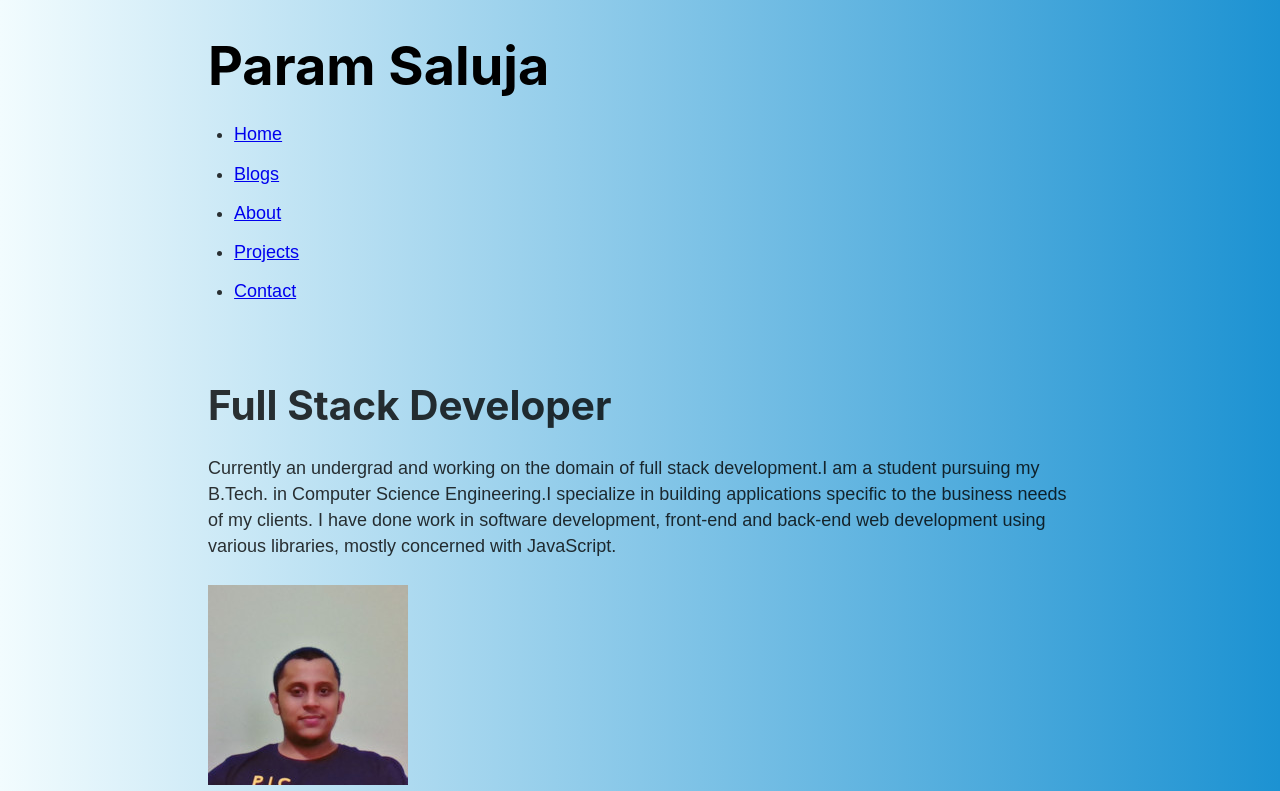
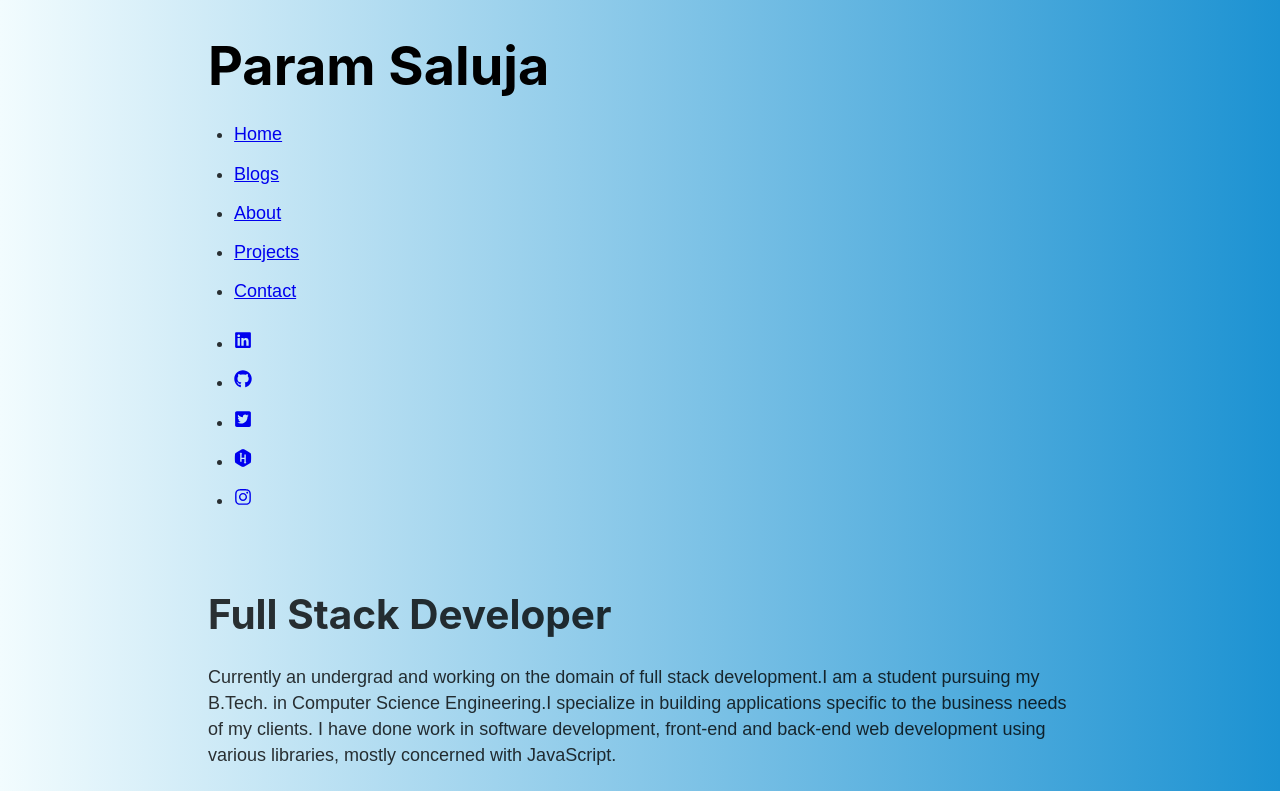
Before and after one commit to salujaparam/gatsby-blog, a Gatsby site: page / in a window 1280 px wide. Shown: the top 791 px of the page. Built offline with nearby package versions, Linux system fonts and the light colour scheme; Gatsby itself is replaced by a stand-in of ours.

Commit message:
edited navbar

```diff
--- a/package.json
+++ b/package.json
@@ -24,7 +24,8 @@
     "prop-types": "^15.7.2",
     "react": "^16.8.6",
     "react-dom": "^16.8.6",
-    "react-helmet": "^5.2.1"
+    "react-helmet": "^5.2.1",
+    "react-icons": "^3.7.0"
   },
   "devDependencies": {
     "env-cmd": "^9.0.1",
--- a/src/components/header.js
+++ b/src/components/header.js
@@ -1,6 +1,7 @@
 import React from "react"
 import { Link, graphql, useStaticQuery } from "gatsby"
 import headerStyles from "./header.module.scss"
+import {FaLinkedin, FaGithub, FaTwitterSquare, FaHackerrank, FaInstagram} from 'react-icons/fa'
 
 export default function Header() {
   const data = useStaticQuery(graphql`
@@ -21,7 +22,7 @@ export default function Header() {
           {data.site.siteMetadata.author}
         </Link>
       </h1>
-      <nav>
+      <nav className={headerStyles.navMainList}>
         <ul className={headerStyles.navList}>
           <li>
             <Link
@@ -69,6 +70,43 @@ export default function Header() {
             </Link>
           </li>
         </ul>
+        <ul className={headerStyles.navList}>
+          <li>
+            <a href="https://www.linkedin.com/in/param-saluja-8a011a171/" target="_blank" rel="noopener noreferrer"
+                  className={headerStyles.navItem}
+            >
+              <FaLinkedin />
+            </a>
+          </li>
+          <li>
+            <a href="https://github.com/salujaparam" target="_blank" rel="noopener noreferrer"
+                  className={headerStyles.navItem}
+            >
+              <FaGithub />
+            </a>
+          </li>
+          <li>
+          <a href="https://twitter.com/param53602815" target="_blank" rel="noopener noreferrer"
+                className={headerStyles.navItem}
+            >
+              <FaTwitterSquare />
+          </a>
+          </li>
+          <li>
+          <a href="https://www.hackerrank.com/salujaparam646" target="_blank" rel="noopener noreferrer"
+                className={headerStyles.navItem}
+            >
+              <FaHackerrank />
+          </a>
+          </li>
+          <li>
+            <a href="https://www.instagram.com/param.saluja/" target="_blank" rel="noopener noreferrer"
+                className={headerStyles.navItem}
+            >
+              <FaInstagram />
+            </a>
+          </li>
+        </ul>
       </nav>
     </header>
   )
--- a/src/components/header.module.scss
+++ b/src/components/header.module.scss
@@ -14,6 +14,13 @@
   margin: 0;
 }
 
+.nav-main-list {
+  display: flex;
+  list-style-type: none;
+  margin: 0;
+  justify-content: space-between
+}
+
 .nav-item {
   color: #777777;
   font-size: 1.1rem;
@@ -28,3 +35,15 @@
 .active-nav-item {
   color: #333333;
 }
+
+.nav-links {
+  list-style-type: none;
+  transition: var(--mainTransition);
+  height: 0;
+  overflow: hidden;
+  color: #777777;
+}
+
+.nav-links:hover {
+  color: #333333;
+}
```
Also changed, not shown: src/images/logo.svg (added), 1 other file.
